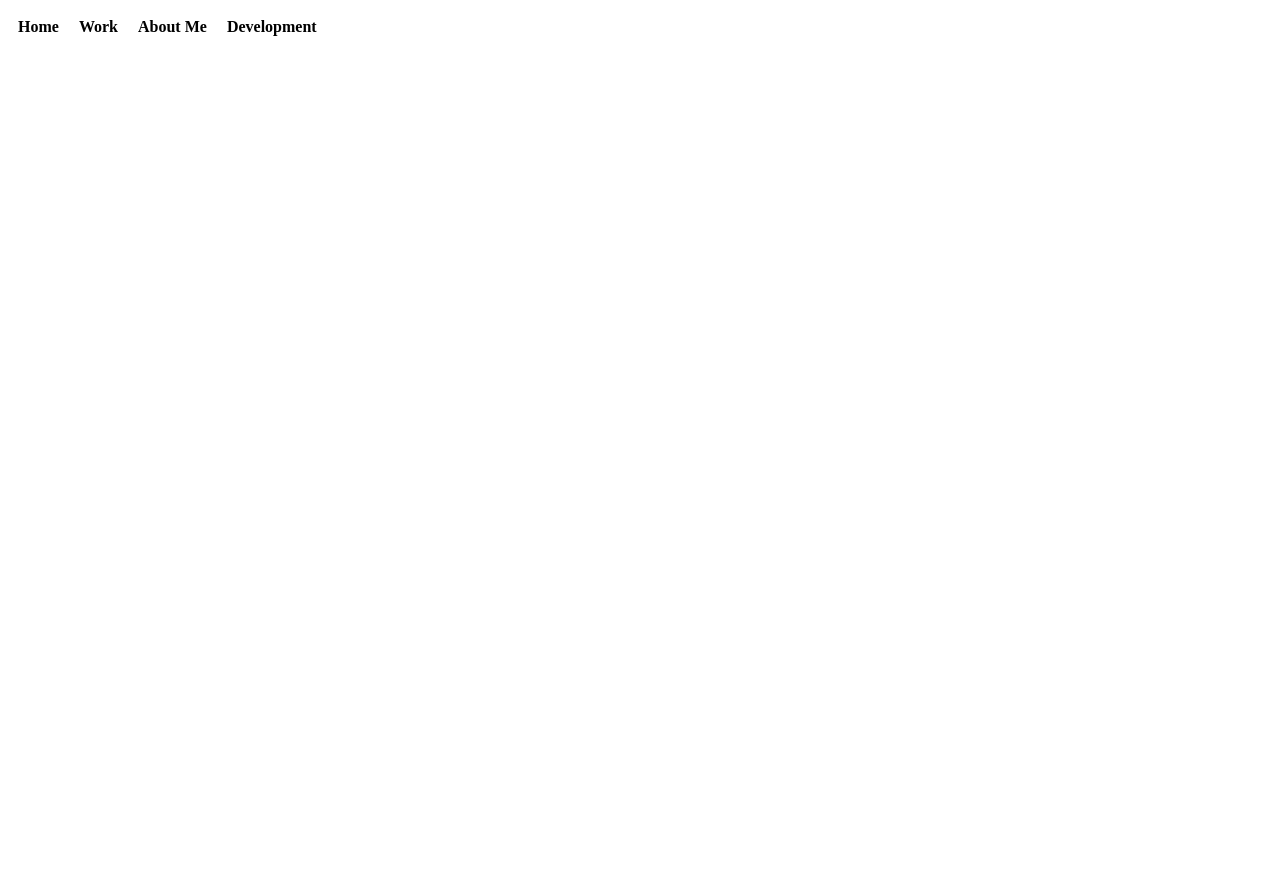
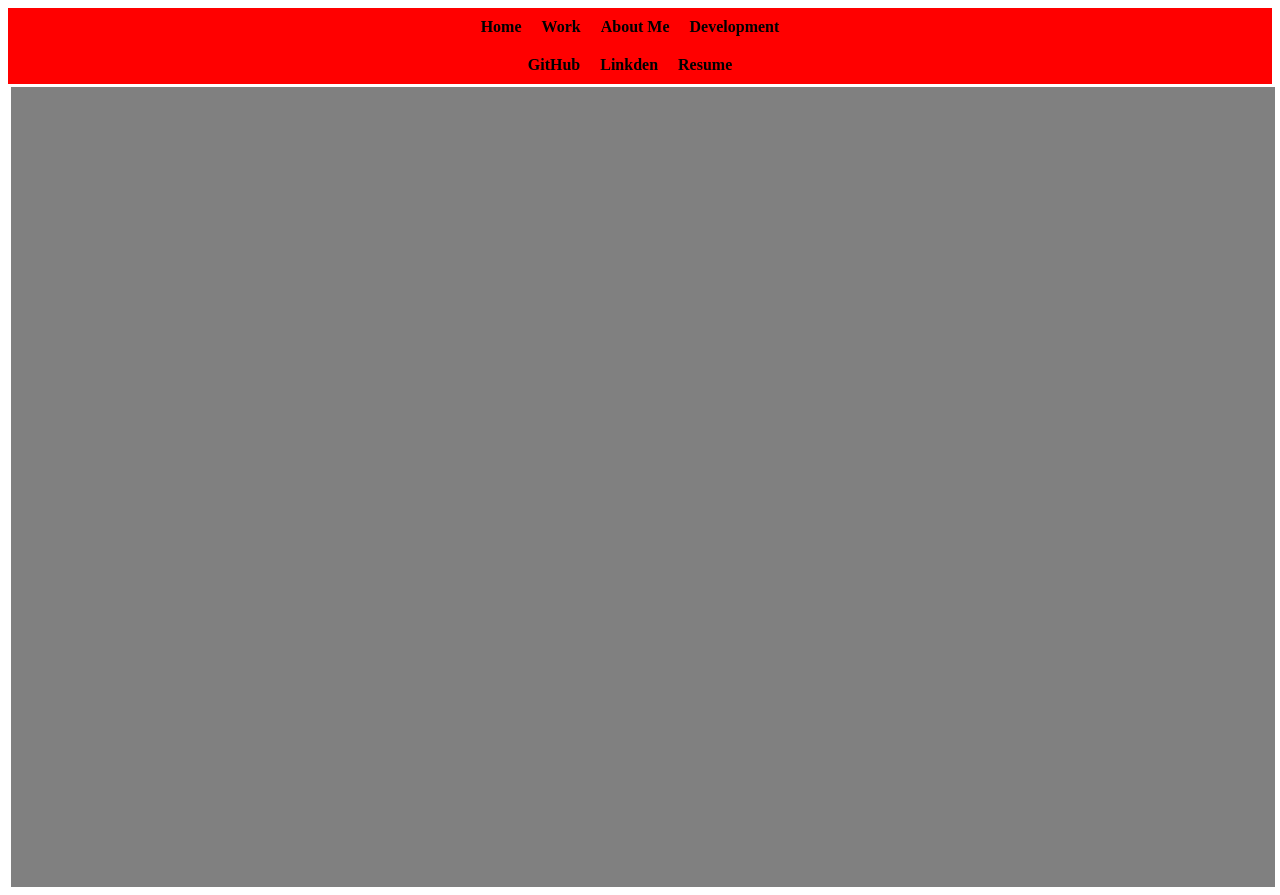
Before and after one commit to Joshua-Wise78/personalWeb, a plain HTML site: page index.html in a window 1280 px wide. Before the commit the page ends 800 px from the top, so only its background shows below. Drawn offline with Linux system fonts and the light colour scheme.

Commit message:
Navbar partially finished need to work on reactive portion

```diff
--- a/index.html
+++ b/index.html
@@ -19,12 +19,35 @@
                         <li><a href="#">Development</a></li>
                     </ul>
                 </div>
+                <br>
             </div>
+            <div class="navbar-container">
+            <div class="navbar-segment">
+                <ul>
+                    <li><a href="#">GitHub</a></li>
+                    <li><a href="#">Linkden</a></li>
+                    <li><a href="#">Resume</a></li>
+                </ul>
+            </div>
+        </div>
         </header>
         <!-- End of header content -->
 
         <!-- Main  content -->
-        <main></main>
+        <main>
+            <div class="body-container">
+                <div class="left-segment">
+                    <div class="body-header">
+                        <!-- Welcome message -->
+
+                        <!-- Name and other info -->
+                    </div>
+                </div>
+                <div class="right-segment">
+                    <!-- Professional photo will go here -->
+                </div>
+            </div>
+        </main>
         <!-- End of Main content-->
 
         <!-- Footer contnet  -->
--- a/styles.css
+++ b/styles.css
@@ -1,13 +1,14 @@
 /* Container for the navbar */
 .navbar-container {
     display: flex;
-    justify-content: left; /* Centers the items horizontally */
+    justify-content: center; /* Centers the items horizontally */
     align-items: center; /* Aligns items vertically */
     padding: 10px; /* Adds padding around the navbar */
+    background-color: red;
 }
 
 /* Styles for the list items */
-.navbar-container ul {
+.navbar-segment ul {
     list-style: none; /* Removes bullet points */
     margin: 0;
     padding: 0;
@@ -15,13 +16,29 @@
 }
 
 /* Styles for each list item */
-.navbar-container ul li {
+.navbar-segment ul li {
     margin-right: 20px; /* Adds space between items */
     font-weight: bold; /* Makes text bold */
 }
 
 /* Optional link styling */
-.navbar-container ul li a {
+.navbar-segment ul li a {
     color: black;
     text-decoration: none; /* Removes underline from links */
 }
+
+.body-container {
+    width: 100%;
+    margin: 2.5px;
+    padding: 20px;
+    box-sizing: border-box;
+    min-height: 100vh;
+    background-color: gray;
+}
+
+@media (max-width: 768px) {
+    .body-container {
+        padding: 10px;
+        max-width: 100%;
+    }
+}
```
